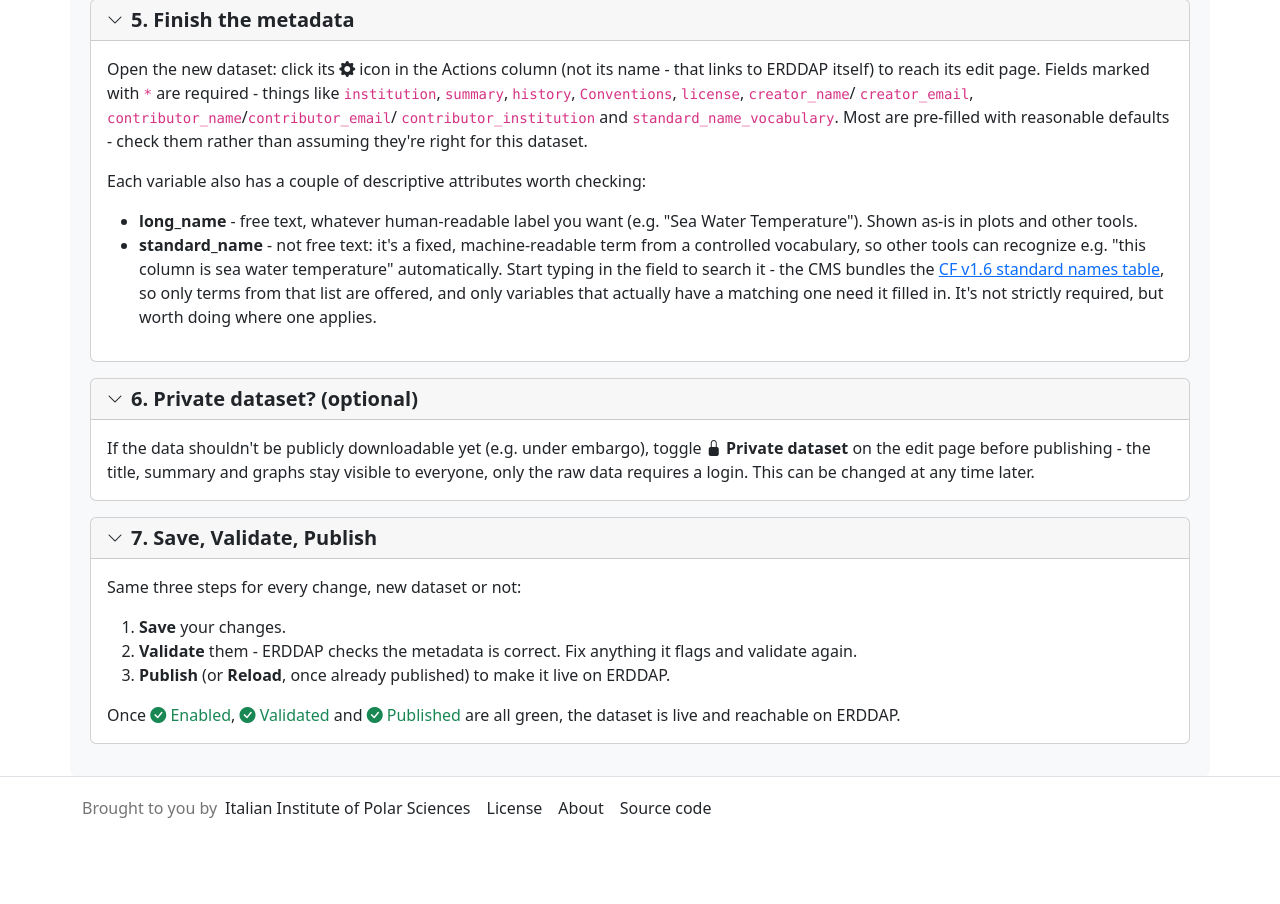
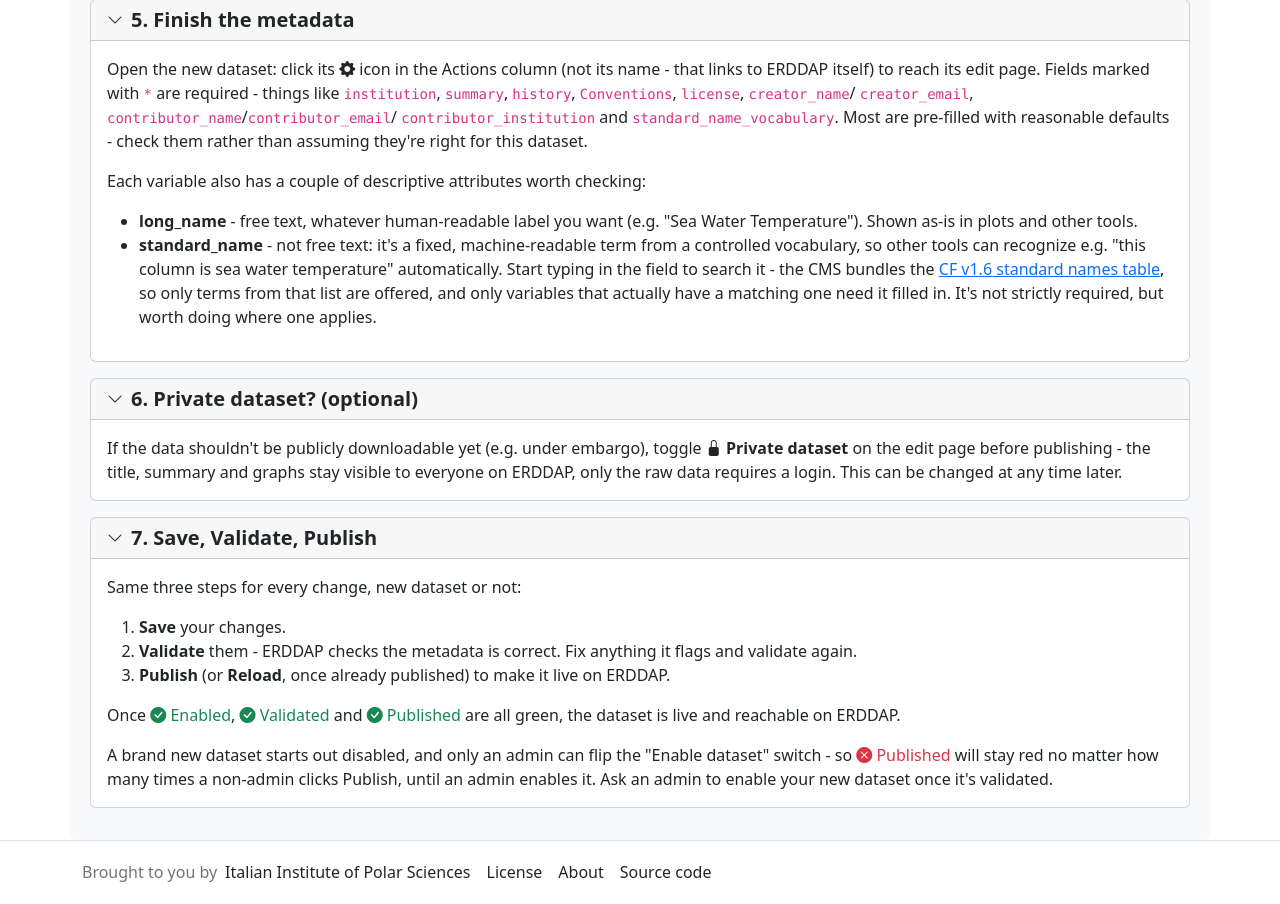
Before and after one commit to ISP-CNR/erddap-cms, a Python web app: template frontend/templates/guide.html in a window 1280 px wide. Shown: the part 1730-2634 px from the top of the page. Before the commit the page ends 2548 px from the top, so only its background shows below. Run offline with Jinja, Linux system fonts and the light colour scheme; the template is opened without the code that fills it, so the values that code supplies are empty; some libraries are stand-ins or nearby versions.

Commit message:
Guide: document that non-admins can never get Published green on their own
Verified end-to-end: registered a non-admin user, gave them access to
a dataset, then created a brand new dataset as that user, logged in
through real Chrome (file upload isn't possible in the sandboxed
browser). Save/Validate/Publish are all reachable and clickable for a
non-admin - Validate genuinely works. But Publish never turns green:
a new dataset starts with active="false" in its XML, the "Enable
dataset" switch is admin-only (edit.html), and Dataset.published is
computed from ERDDAP's own live index (get_published_erddap_datasets)
which only lists active=true datasets - so a disabled dataset can
never appear there no matter how many times Publish is clicked.

Documented this in step 7 so a non-admin user isn't left wondering why
Published stays red forever.

```diff
--- a/frontend/templates/guide.html
+++ b/frontend/templates/guide.html
@@ -144,8 +144,8 @@
     <p class="card-text">
       If the data shouldn't be publicly downloadable yet (e.g. under embargo), toggle
       <b><i class="bi bi-lock-fill"></i> Private dataset</b> on the edit page before publishing - the title,
-      summary and graphs stay visible to everyone, only the raw data requires a login. This can be changed at
-      any time later.
+      summary and graphs stay visible to everyone on ERDDAP, only the raw data requires a login. This can be
+      changed at any time later.
     </p>
   {% endcall %}
 
@@ -162,6 +162,12 @@
       <span class="text-success"><i class="bi bi-check-circle-fill"></i> Published</span> are all green, the
       dataset is live and reachable on ERDDAP.
     </p>
+    <p class="card-text">
+      A brand new dataset starts out disabled, and only an admin can flip the "Enable dataset" switch - so
+      <span class="text-danger"><i class="bi bi-x-circle-fill"></i> Published</span> will stay red no matter how
+      many times a non-admin clicks Publish, until an admin enables it. Ask an admin to enable your new dataset
+      once it's validated.
+    </p>
   {% endcall %}
 
   <style>
```
